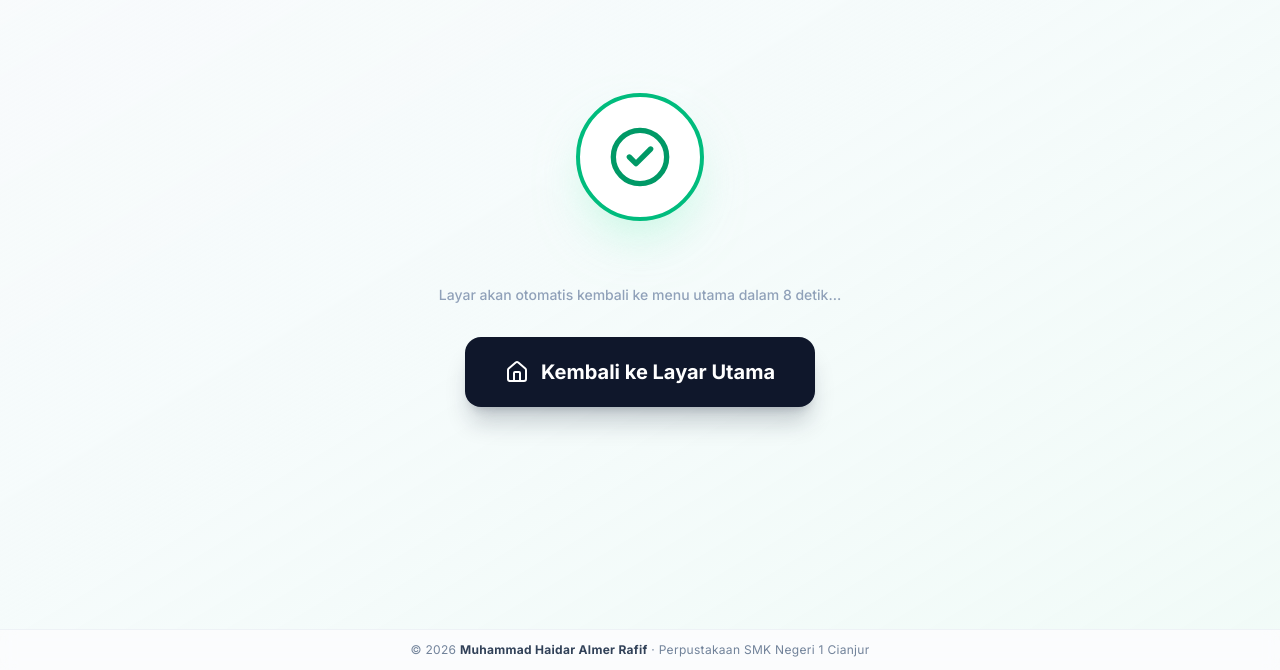
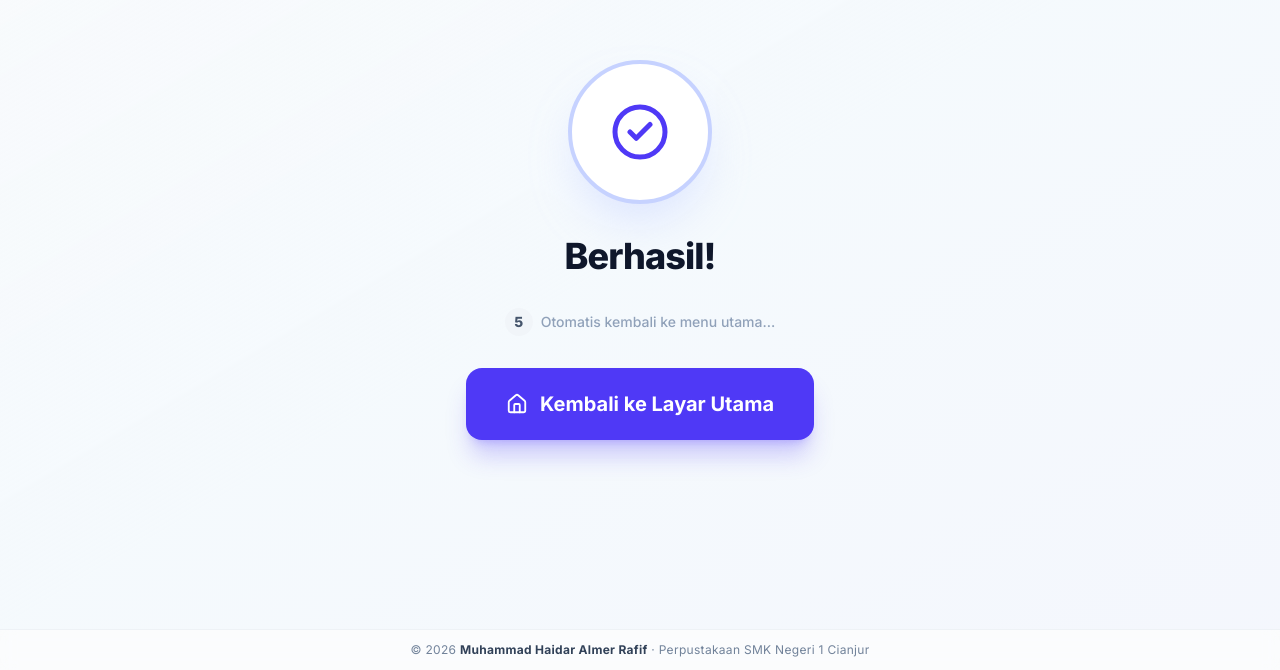
Before and after one commit to mdhrarrf/frontend-perpustakaan-smakzie, a React (Vite) app: page /kiosk/success in a window 1280 px wide. Shown: the part 130-800 px from the top of the page. Built offline with nearby package versions, Linux system fonts and the light colour scheme.

Commit message:
fix: SuccessPage — konsisten indigo/slate palette, countdown live, semua tipe transaksi

```diff
--- a/src/pages/kiosk/SuccessPage.tsx
+++ b/src/pages/kiosk/SuccessPage.tsx
@@ -1,6 +1,6 @@
-import { useEffect } from 'react'
+import { useEffect, useState } from 'react'
 import { useNavigate, useLocation } from 'react-router-dom'
-import { CheckCircle2, AlertTriangle, BookOpen, Home } from 'lucide-react'
+import { CheckCircle2, AlertTriangle, Home, BookOpen, Clock, RotateCcw } from 'lucide-react'
 import { formatDate } from '@/utils'
 
 interface SuccessState {
@@ -12,110 +12,133 @@ interface SuccessState {
   penalty_end?: string
 }
 
+const AUTO_REDIRECT_SECS = 10
+
 export function KioskSuccessPage() {
   const navigate  = useNavigate()
   const location  = useLocation()
   const state     = (location.state ?? {}) as SuccessState
+  const [countdown, setCountdown] = useState(AUTO_REDIRECT_SECS)
 
-  // Auto-kembali ke standby setelah 8 detik
   useEffect(() => {
-    const timer = setTimeout(() => navigate('/kiosk'), 8000)
-    return () => clearTimeout(timer)
+    const interval = setInterval(() => {
+      setCountdown((c) => {
+        if (c <= 1) { navigate('/kiosk'); return 0 }
+        return c - 1
+      })
+    }, 1000)
+    return () => clearInterval(interval)
   }, [navigate])
 
   const isLate = state.type === 'return_late'
-  const isReturn = state.type === 'return' || state.type === 'return_late'
+
+  const content = (() => {
+    switch (state.type) {
+      case 'borrow':
+        return {
+          icon:     <CheckCircle2 size={60} className="text-indigo-600" />,
+          title:    'Peminjaman Berhasil!',
+          subtitle: state.book_title ? `"${state.book_title}"` : undefined,
+          info:     state.due_at
+            ? `Kembalikan paling lambat ${formatDate(new Date(state.due_at).toISOString())}`
+            : undefined,
+        }
+      case 'borrow_class':
+        return {
+          icon:     <BookOpen size={60} className="text-indigo-600" />,
+          title:    'Peminjaman Kelas Berhasil!',
+          subtitle: `${state.book_count ?? 0} eksemplar buku pelajaran dipinjam`,
+          info:     state.due_at
+            ? `Kembalikan paling lambat ${formatDate(new Date(state.due_at).toISOString())}`
+            : undefined,
+        }
+      case 'return':
+        return {
+          icon:     <RotateCcw size={60} className="text-indigo-600" />,
+          title:    'Buku Berhasil Dikembalikan!',
+          subtitle: state.book_title ? `"${state.book_title}"` : undefined,
+          info:     'Terima kasih telah mengembalikan buku tepat waktu.',
+        }
+      case 'return_late':
+        return {
+          icon:     <AlertTriangle size={60} className="text-amber-500" />,
+          title:    'Pengembalian Terlambat',
+          subtitle: state.book_title ? `"${state.book_title}"` : undefined,
+          info:     undefined,
+        }
+      default:
+        return {
+          icon:     <CheckCircle2 size={60} className="text-indigo-600" />,
+          title:    'Berhasil!',
+          subtitle: undefined,
+          info:     undefined,
+        }
+    }
+  })()
 
   return (
-    <div className={`flex-1 min-h-[calc(100vh-2.75rem)] flex flex-col items-center justify-center gap-8 p-8 ${
-      isLate
-        ? 'bg-gradient-to-br from-amber-50 via-rose-50/40 to-slate-50'
-        : 'bg-gradient-to-br from-slate-50 via-teal-50/40 to-emerald-50/50'
-    }`}>
+    <div className="flex-1 min-h-[calc(100vh-2.75rem)] bg-gradient-to-br from-slate-50 via-sky-50/40 to-indigo-50/40 flex flex-col items-center justify-center gap-8 p-6 sm:p-10 text-slate-900">
 
-      {/* Icon */}
-      <div className={`w-32 h-32 rounded-full flex items-center justify-center shadow-2xl ${
-        isLate
-          ? 'bg-white border-4 border-amber-500 shadow-amber-200/60'
-          : 'bg-white border-4 border-emerald-500 shadow-emerald-200/60'
+      <div className={`w-28 h-28 sm:w-36 sm:h-36 rounded-full bg-white flex items-center justify-center shadow-2xl border-4 ${
+        isLate ? 'border-amber-400 shadow-amber-200/60' : 'border-indigo-200 shadow-indigo-200/60'
       }`}>
-        {isLate
-          ? <AlertTriangle size={64} className="text-amber-600" />
-          : <CheckCircle2 size={64} className="text-emerald-600" />}
+        {content.icon}
       </div>
 
-      {/* Message */}
-      <div className="text-center max-w-xl">
-        {state.type === 'borrow' && (
-          <div className="space-y-3">
-            <h1 className="text-4xl font-extrabold text-slate-900 tracking-tight">Peminjaman Berhasil!</h1>
-            {state.book_title && (
-              <p className="text-slate-700 text-2xl font-bold bg-white/80 border border-slate-200/80 px-6 py-3 rounded-2xl shadow-sm inline-block">
-                "{state.book_title}"
+      <div className="text-center max-w-lg flex flex-col items-center gap-3">
+        <h1 className={`text-3xl sm:text-4xl font-extrabold tracking-tight ${
+          isLate ? 'text-amber-800' : 'text-slate-900'
+        }`}>
+          {content.title}
+        </h1>
+
+        {content.subtitle && (
+          <p className="text-base sm:text-xl font-bold text-slate-700 bg-white border border-slate-200 px-6 py-3 rounded-2xl shadow-sm w-full">
+            {content.subtitle}
+          </p>
+        )}
+
+        {content.info && (
+          <p className="text-slate-500 text-sm sm:text-base font-medium flex items-center gap-1.5">
+            <Clock size={14} className="flex-shrink-0" />
+            {content.info}
+          </p>
+        )}
+
+        {isLate && (
+          <div className="bg-white border-2 border-amber-300 rounded-2xl p-5 text-left w-full space-y-2 shadow-md shadow-amber-100/60 mt-1">
+            <p className="text-amber-800 text-base font-bold">
+              Terlambat <span className="text-rose-700">{state.late_days} hari</span>
+            </p>
+            {state.penalty_end && (
+              <p className="text-slate-700 text-sm font-semibold">
+                Sanksi berlaku hingga:{' '}
+                <span className="text-slate-900 font-extrabold">{formatDate(state.penalty_end)}</span>
               </p>
             )}
-            {state.due_at && (
-              <p className="text-slate-600 text-lg font-medium">
-                Harap dikembalikan paling lambat{' '}
-                <span className="text-indigo-600 font-extrabold">{formatDate(new Date(state.due_at).toISOString())}</span>
-              </p>
-            )}
-          </div>
-        )}
-
-        {state.type === 'borrow_class' && (
-          <div className="space-y-3">
-            <h1 className="text-4xl font-extrabold text-slate-900 tracking-tight">Peminjaman Kelas Berhasil!</h1>
-            <p className="text-slate-700 text-2xl font-bold bg-white/80 border border-slate-200/80 px-6 py-3 rounded-2xl shadow-sm inline-block">
-              {state.book_count} buku pelajaran telah dipinjam
+            <p className="text-slate-400 text-xs font-medium pt-2 border-t border-slate-100">
+              Sanksi hanya berlaku untuk peminjaman mandiri buku sejenis.
             </p>
-            <p className="text-slate-500 text-base font-medium">Selamat belajar untuk siswa dan guru!</p>
-          </div>
-        )}
-
-        {state.type === 'return' && (
-          <div className="space-y-3">
-            <h1 className="text-4xl font-extrabold text-slate-900 tracking-tight">Buku Berhasil Dikembalikan!</h1>
-            {state.book_title && (
-              <p className="text-slate-700 text-2xl font-bold bg-white/80 border border-slate-200/80 px-6 py-3 rounded-2xl shadow-sm inline-block">
-                "{state.book_title}"
-              </p>
-            )}
-            <p className="text-emerald-700 text-lg font-bold mt-2">Terima kasih telah mengembalikan tepat waktu! 🌟</p>
-          </div>
-        )}
-
-        {state.type === 'return_late' && (
-          <div className="space-y-3">
-            <h1 className="text-4xl font-extrabold text-rose-900 tracking-tight">Pengembalian Terlambat!</h1>
-            {state.book_title && <p className="text-slate-800 text-xl font-bold">"{state.book_title}"</p>}
-            <div className="bg-white border-2 border-amber-300 rounded-3xl p-6 text-left space-y-2 shadow-lg shadow-amber-100">
-              <p className="text-rose-700 text-lg font-bold">
-                ⚠ Terlambat: <span className="text-rose-900">{state.late_days} hari</span>
-              </p>
-              {state.penalty_end && (
-                <p className="text-slate-700 text-base font-semibold">
-                  Sanksi peminjaman buku hingga: <span className="text-slate-900 font-extrabold">{formatDate(state.penalty_end)}</span>
-                </p>
-              )}
-              <p className="text-slate-500 text-sm font-medium pt-2 border-t border-slate-100">
-                Catatan: Sanksi hanya berlaku untuk peminjaman mandiri buku sejenis.
-              </p>
-            </div>
           </div>
         )}
       </div>
 
-      {/* Auto-redirect notice */}
-      <p className="text-slate-400 text-sm font-medium">Layar akan otomatis kembali ke menu utama dalam 8 detik...</p>
+      <div className="flex items-center gap-2 text-slate-400 text-sm font-medium">
+        <span className="w-7 h-7 rounded-full bg-slate-100 text-slate-600 font-extrabold text-sm flex items-center justify-center tabular-nums">
+          {countdown}
+        </span>
+        <span>Otomatis kembali ke menu utama...</span>
+      </div>
 
       <button
+        type="button"
         onClick={() => navigate('/kiosk')}
-        className="flex items-center justify-center gap-3 bg-slate-900 hover:bg-slate-800 active:scale-95 text-white rounded-2xl px-10 py-5 text-xl font-bold min-h-[70px] shadow-xl shadow-slate-900/20 transition-all cursor-pointer"
+        className="flex items-center justify-center gap-3 bg-indigo-600 hover:bg-indigo-700 active:scale-95 text-white rounded-2xl px-10 py-4 sm:py-5 text-lg sm:text-xl font-bold min-h-[64px] sm:min-h-[72px] shadow-xl shadow-indigo-600/25 transition-all cursor-pointer focus:outline-none focus:ring-4 focus:ring-indigo-300"
       >
-        <Home size={24} />
+        <Home size={22} />
         Kembali ke Layar Utama
       </button>
+
     </div>
   )
 }
```
